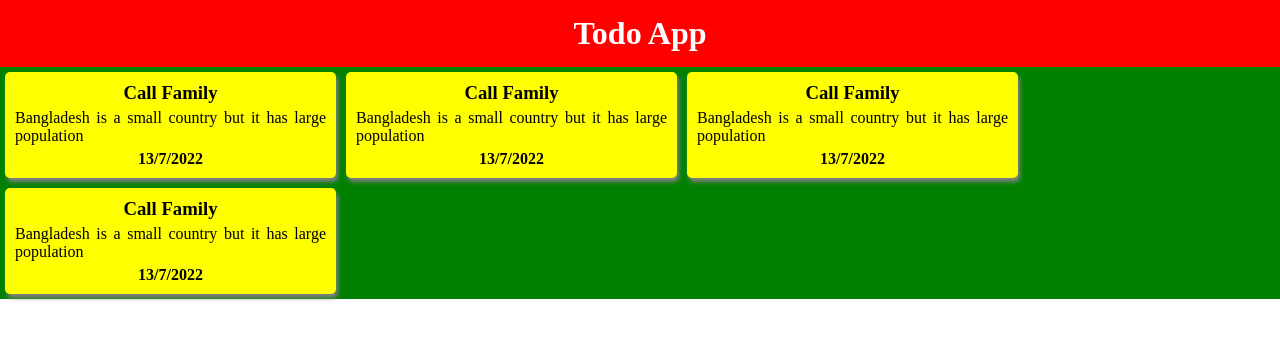
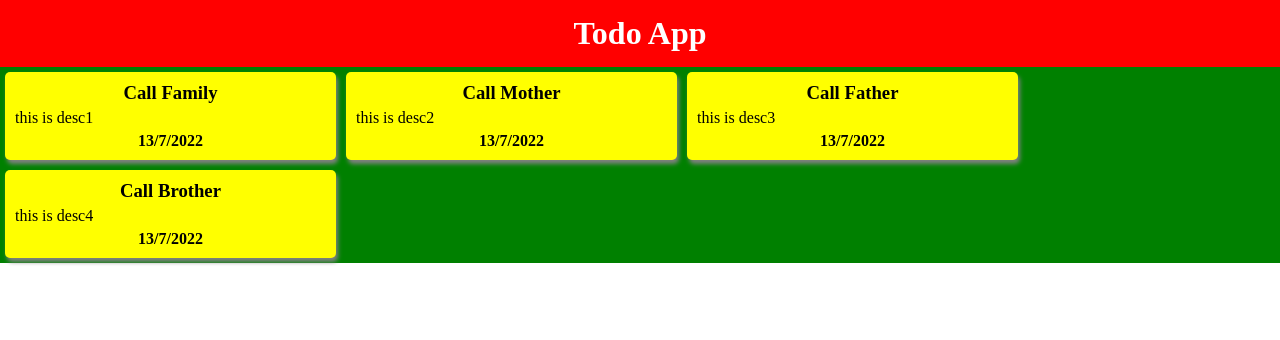
Before and after one commit to makbulhosen5000/react-toggle-app, a React (Create React App) app: page / in a window 1280 px wide. Shown: the top 340 px of the page. Built offline with nearby package versions, Linux system fonts and the light colour scheme.

Commit message:
added props and distructuring

```diff
--- a/src/App.js
+++ b/src/App.js
@@ -32,10 +32,10 @@ function App() {
      <div>
           <div className="pageStyle">
         <h1 style={cssStyle}>Todo App</h1>
-        <Card />
-        <Card />
-        <Card />
-        <Card />
+        <Card title="Call Family" desc="this is desc1" />
+        <Card title="Call Mother" desc="this is desc2" />
+        <Card title="Call Father" desc="this is desc3" />
+        <Card title="Call Brother" desc="this is desc4" />
 
 
     </div>
--- a/src/practice/Card.js
+++ b/src/practice/Card.js
@@ -1,18 +1,18 @@
 import React from 'react'
 
-const todoTitle = "Call Family";
-const todoDesc = "Bangladesh is a small country but it has large population";
+
 const date = new Date();
 const getDay = date.getDate();
 const getMonth = date.getMonth();
 const getYear = date.getFullYear();
 
 
-function Card() {
+function Card(props) {
+  const {title,desc} = props
   return (
     <div className="card">
-          <h3 className="cardTitle">{todoTitle}</h3>
-          <p className="cardDesc">{todoDesc}</p>
+          <h3 className="cardTitle">{title}</h3>
+          <p className="cardDesc">{desc}</p>
           <p className="cardFooter">{getDay +"/"+ + getMonth +"/"+ + getYear}</p>
     </div>
   )
```
